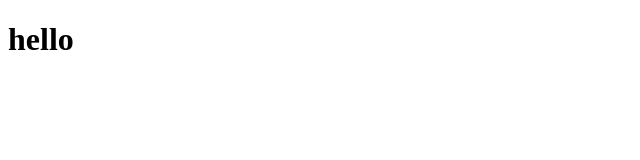
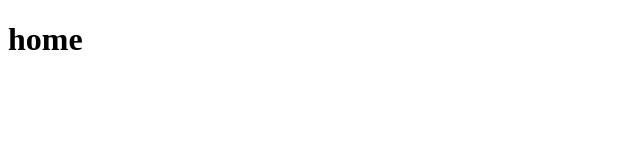
Before and after one commit to pimentelWillyam/code-challenge-rota-das-oficinas, a React (Vite) app: page / in a window 1280 px wide. Shown: the top 160 px of the page, without its empty margins (0-640 px from the left). Built offline with nearby package versions, Linux system fonts and the light colour scheme.

Commit message:
adding the pages to the router

```diff
--- a/src/Router.tsx
+++ b/src/Router.tsx
@@ -1,13 +1,19 @@
 import {BrowserRouter,Routes,Route} from 'react-router-dom'
+
+//pages
+import { GameOfLifePage } from './pages/GameOfLifePage'
+import { HomePage } from './pages/HomePage'
+import { RestaurantBillDividerPage } from './pages/RestaurantBillDividerPage'
+import { RomanNumbersConversorPage } from './pages/RomanNumbersConversorPage'
 
 export const Router = () =>{
     return(
         <BrowserRouter>
             <Routes>
-                <Route path='/' element={<h1>hello</h1>} />
-                <Route path='roman-numbers-conversor' element={<h1>roman numbers conversor</h1>} />
-                <Route path='game-of-life' element={<h1>game of life</h1>} />
-                <Route path='restaurant-bill-divider' element={<h1>restaurant bill divider</h1>} />
+                <Route path='game-of-life' element={<GameOfLifePage/>} />
+                <Route path='/' element={<HomePage/>} />
+                <Route path='restaurant-bill-divider' element={<RestaurantBillDividerPage/>} />
+                <Route path='roman-numbers-conversor' element={<RomanNumbersConversorPage/>} />
             </Routes>
         </BrowserRouter>
 
```
